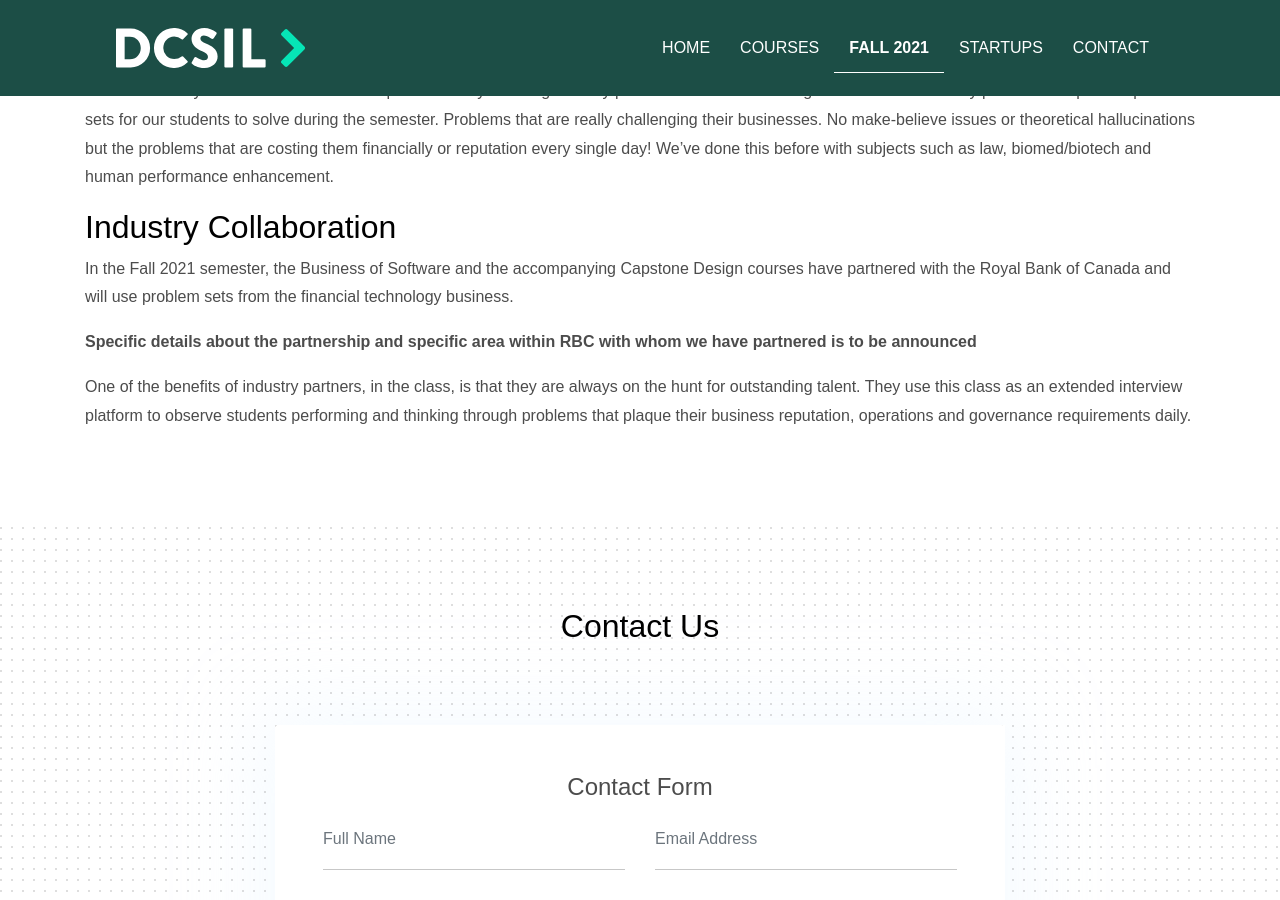
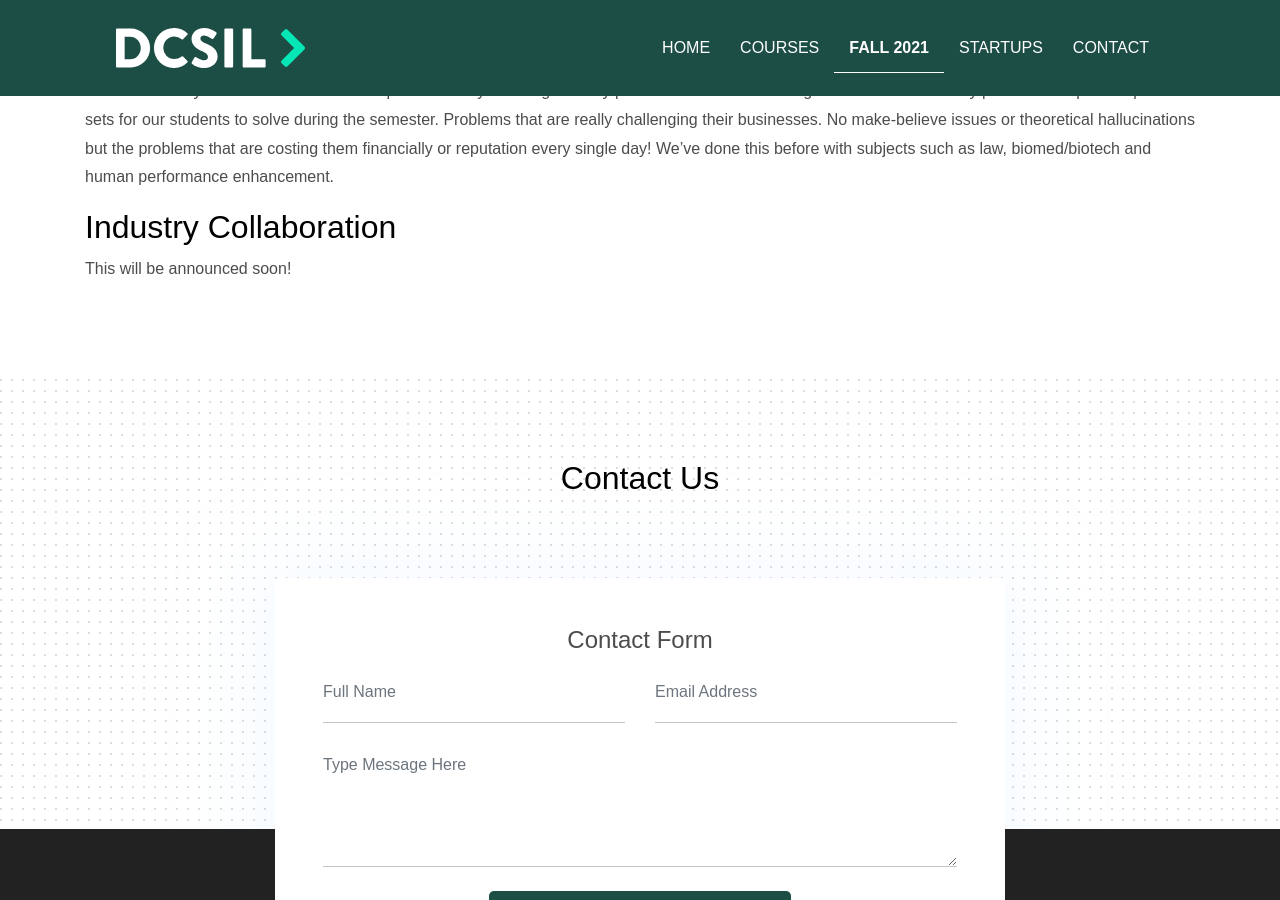
Before and after one commit to dcsil/website, a Jekyll site: the page built from _pages/term/fall-2021.html, in a window 1280 px wide and 900 px high, scrolled down 813 px. Built offline with Jekyll 4.4.1, drawn with Linux system fonts in a browser that asks for light colours.

Commit message:
Update fall-2021.md

```diff
--- a/_includes/terms/fall-2021.md
+++ b/_includes/terms/fall-2021.md
@@ -6,8 +6,4 @@ The second way we create a true-to-life experience is by sourcing industry probl
 
 ## Industry Collaboration
 
-In the Fall 2021 semester, the Business of Software and the accompanying Capstone Design courses have partnered with the Royal Bank of Canada and will use problem sets from the financial technology business.
-
-**Specific details about the partnership and specific area within RBC with whom we have partnered is to be announced**
-
-One of the benefits of industry partners, in the class, is that they are always on the hunt for outstanding talent. They use this class as an extended interview platform to observe students performing and thinking through problems that plaque their business reputation, operations and governance requirements daily.
+This will be announced soon!
```
